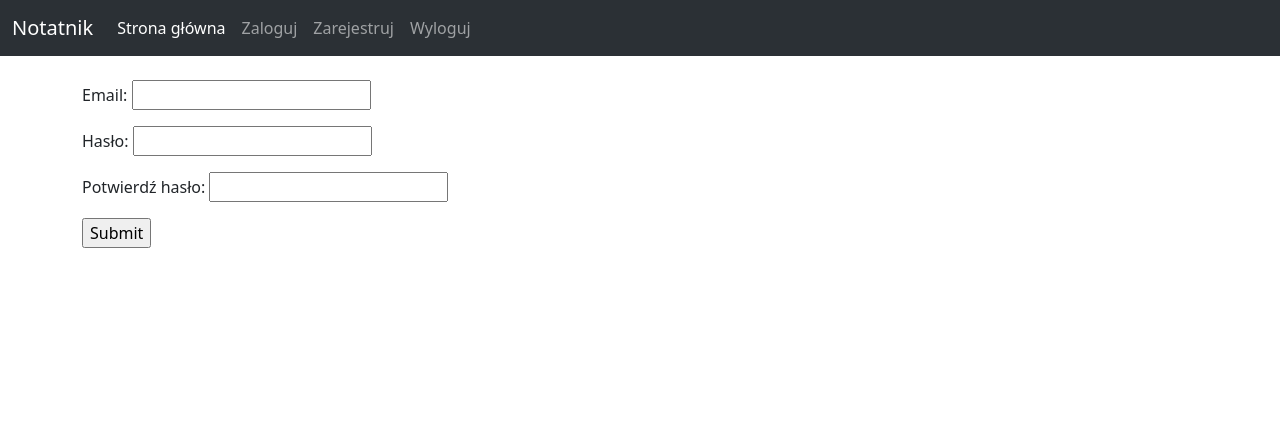
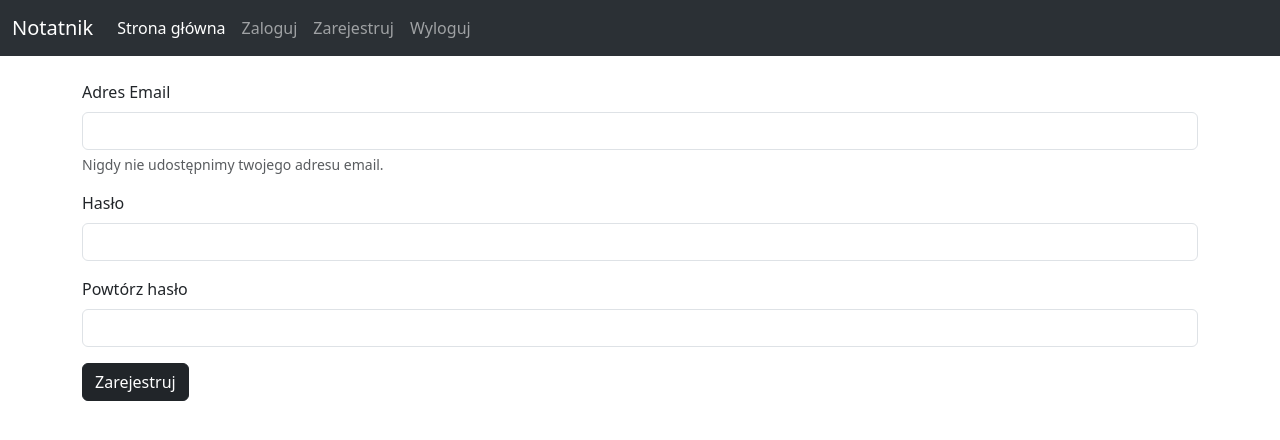
Before and after one commit to DawidKapciak/PawFlaskProjekt, a Flask app: page /signup in a window 1280 px wide. Shown: the top 440 px of the page. Run offline with Flask 3, Linux system fonts and the light colour scheme.

Commit message:
CSS and styling

```diff
--- a/app.py
+++ b/app.py
@@ -38,14 +38,13 @@ def login():
                 session['user'] = email
             else:
                 auth.send_email_verification(user['idToken'])
-                flash("Zweryfikuj swoje konto email")
+                flash("Zweryfikuj swoje konto email.")
 
         except Exception as e:
-            print(e)
             if "TOO_MANY_ATTEMPTS_TRY_LATER" in str(e):
-                flash("Zbyt dużo prób, spróbuj ponownie później")
+                flash("Zbyt dużo prób, spróbuj ponownie później.")
             elif "EMAIL_NOT_FOUND" or "INVALID_PASSWORD" or "INVALID_EMAIL" in str(e):
-                flash("Podałeś błędne hasło lub takie konto z takim adresem email nie istnieje")
+                flash("Podałeś błędne hasło lub takie konto z takim adresem email nie istnieje.")
 
     if 'user' in session:
         return render_template('index.html', email=session.get('user'))
@@ -70,10 +69,11 @@ def signup():
             try:
                 user = auth.create_user_with_email_and_password(email, password)
                 auth.send_email_verification(user['idToken'])
-                flash("Utworzono konto")
+                flash("Utworzono konto, potwierdź je na mailu.")
+                return render_template('login.html')
             except Exception as e:
                 if "EMAIL_EXISTS" in str(e):
-                    flash("Konto z takim adresem email już istnieje")
+                    flash("Konto z takim adresem email już istnieje.")
         else:
             flash("Hasła nie są takie same!")
     return render_template('signup.html')
@@ -85,10 +85,10 @@ def forgot():
         try:
             email = request.form.get('email')
             auth.send_password_reset_email(email)
-            flash("Na email zostały wysłane dalsze instrukcje")
+            flash("Na email zostały wysłane dalsze instrukcje.")
         except Exception as e:
             if "EMAIL_NOT_FOUND" in str(e):
-                flash("Nie istnieje konto z takim adresem email")
+                flash("Nie istnieje konto z takim adresem email.")
 
     return render_template('forgot.html')
 
--- a/templates/base.html
+++ b/templates/base.html
@@ -11,7 +11,7 @@
     <div class="container">
         <br />
         {% for message in get_flashed_messages() %}
-            {% if message == "Utworzono konto" %}
+            {% if message == "Utworzono konto, potwierdź je na mail'u." %}
                 <div class="alert alert-success alert-dismissible fade show" role="alert">
             {% else %}
                 <div class="alert alert-warning alert-dismissible fade show" role="alert">
@@ -22,6 +22,7 @@
         {% endfor %}
         {% block content %}
         {% endblock %}
+        </div>
     </div>
     <script src="https://cdn.jsdelivr.net/npm/bootstrap@5.3.0/dist/js/bootstrap.bundle.min.js" integrity="sha384-geWF76RCwLtnZ8qwWowPQNguL3RmwHVBC9FhGdlKrxdiJJigb/j/68SIy3Te4Bkz" crossorigin="anonymous"></script>
   </body>
--- a/templates/forgot.html
+++ b/templates/forgot.html
@@ -10,8 +10,7 @@
                 <input type="text" name="email">
             </label>
         </p>
-        <input type="submit">
-        <p><a href="/">Logowanie</a></p>
+        <input type="submit" value="Wyślij" class="btn btn-dark">
     </form>
 
 {% endblock %}
--- a/templates/signup.html
+++ b/templates/signup.html
@@ -4,25 +4,20 @@
 {% block content %}
 
     <form action="/signup" method="POST">
-        <p>
-            <label>
-                Email:
-                <input type="text" name="email">
-            </label>
-        </p>
-        <p>
-            <label>
-                Hasło:
-                <input type="password" name="password" pattern="^(?=.*[a-z])(?=.*[A-Z])(?=.*[0-9])(?=.*[!@#$%^&*_=+-]).{6,30}$">
-            </label>
-        </p>
-        <p>
-            <label>
-                Potwierdź hasło:
-                <input type="password" name="password2" pattern="^(?=.*[a-z])(?=.*[A-Z])(?=.*[0-9])(?=.*[!@#$%^&*_=+-]).{6,30}$">
-            </label>
-        </p>
-        <input type="submit">
+        <div class="mb-3">
+            <label for="InputEmail" class="form-label">Adres Email</label>
+            <input type="email" name="email" class="form-control" id="InputEmail" aria-describedby="emailHelp">
+            <div id="emailHelp" class="form-text">Nigdy nie udostępnimy twojego adresu email.</div>
+        </div>
+        <div class="mb-3">
+            <label for="InputPassword" class="form-label">Hasło</label>
+            <input type="password" name="password" class="form-control" id="InputPassword" pattern="^(?=.*[a-z])(?=.*[A-Z])(?=.*[0-9])(?=.*[!@#$%^&*_=+-]).{6,30}$">
+        </div>
+        <div class="mb-3">
+            <label for="InputPassword2" class="form-label">Powtórz hasło</label>
+            <input type="password" name="password2" class="form-control" id="InputPassword2" pattern="^(?=.*[a-z])(?=.*[A-Z])(?=.*[0-9])(?=.*[!@#$%^&*_=+-]).{6,30}$">
+        </div>
+        <input type="submit" value="Zarejestruj" class="btn btn-dark">
     </form>
 
 {% endblock %}
```
Also changed, not shown: templates/login.html (+10 -11 lines).
